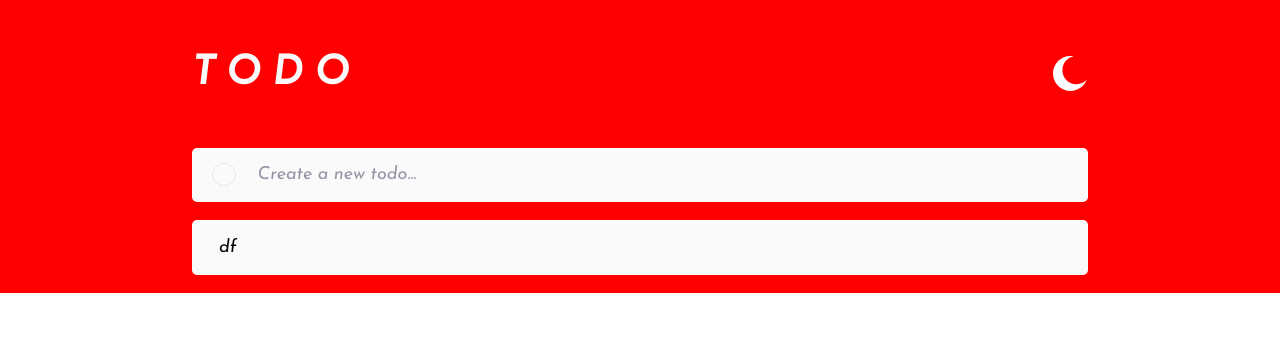
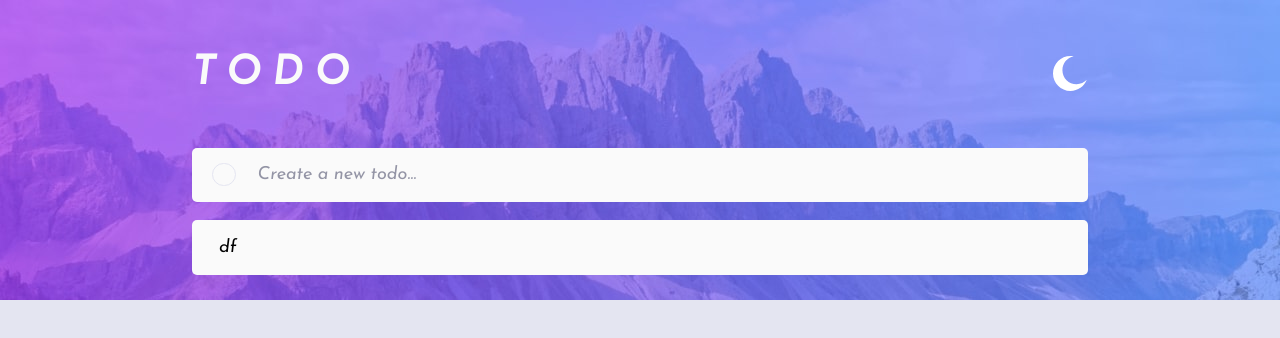
Before and after one commit to NastaranMO/todo, a React (Create React App) app: page / in a window 1280 px wide. Shown: the top 338 px of the page. Built offline with nearby package versions, Linux system fonts and the light colour scheme.

Commit message:
add class to body for dark mode

```diff
--- a/src/App.scss
+++ b/src/App.scss
@@ -6,5 +6,10 @@ html * {
   font-size: 18px;
 }
 
-body {
+body.light {
+  background-color: $deep-light-grayish-blue;
 }
+
+body.dark {
+  background-color: $deep-light-grayish-blue;
+}
--- a/src/App.tsx
+++ b/src/App.tsx
@@ -6,6 +6,7 @@ const ThemeContext = createContext('');
 
 const App = () => {
   const [theme, setTheme] = useState('light');
+  document.body.classList.add(theme);
 
   return (
     <ThemeContext.Provider value={theme}>
--- a/src/components/BaseLayout/index.scss
+++ b/src/components/BaseLayout/index.scss
@@ -1,7 +1,7 @@
 @import '../../colors.scss';
 
 .main-container {
-  background-color: red;
+  background-color: inherit;
 }
 
 .todo {
--- a/src/components/Header/index.scss
+++ b/src/components/Header/index.scss
@@ -1,32 +1,34 @@
-// @import '../../colors.scss';
+@import '../../colors.scss';
 
-// @mixin header($mobileImg, $desktopImg) {
-//   width: 100vw;
-//   height: 200px;
-//   background-position: center center;
-//   background-repeat: no-repeat;
-//   background-size: cover;
-//   background-image: url($mobileImg);
-//   @media (min-width: 375px) {
-//     height: 300px;
-//     background-image: url($desktopImg);
-//   }
-// }
+@mixin header($mobileImg, $desktopImg) {
+  position: fixed;
+  z-index: -1;
+  width: 100vw;
+  height: 200px;
+  background-position: center center;
+  background-repeat: no-repeat;
+  background-size: cover;
+  background-image: url($mobileImg);
+  @media (min-width: 375px) {
+    height: 300px;
+    background-image: url($desktopImg);
+  }
+}
 
-// .light {
-//   .headerImg {
-//     @include header(
-//       '../../images/bg-mobile-light.jpg',
-//       '../../images/bg-desktop-light.jpg'
-//     );
-//   }
-// }
+.light {
+  .headerImg {
+    @include header(
+      '../../images/bg-mobile-light.jpg',
+      '../../images/bg-desktop-light.jpg'
+    );
+  }
+}
 
-// .dark {
-//   .headerImg {
-//     @include header(
-//       '../../images/bg-mobile-dark.jpg',
-//       '../../images/bg-desktop-dark.jpg'
-//     );
-//   }
-// }
+.dark {
+  .headerImg {
+    @include header(
+      '../../images/bg-mobile-dark.jpg',
+      '../../images/bg-desktop-dark.jpg'
+    );
+  }
+}
```
